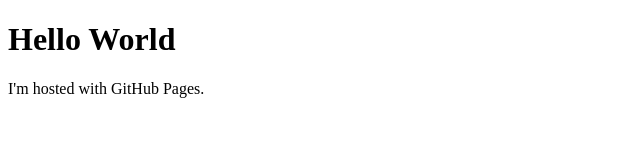
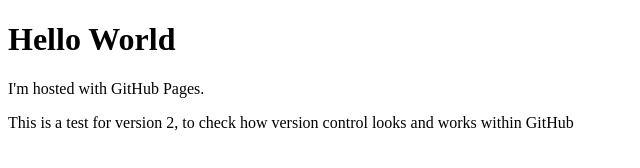
Before and after one commit to marcc1875/Web-Programming, a plain HTML site: page index.html in a window 1280 px wide. Shown: the whole page, without its empty margins (0-640 px from the left). Drawn offline with Linux system fonts and the light colour scheme.

Commit message:
Version 2 - index.html

```diff
--- a/index.html
+++ b/index.html
@@ -3,5 +3,8 @@
 <body>
 <h1>Hello World</h1>
 <p>I'm hosted with GitHub Pages.</p>
+
+<p> This is a test for version 2, to check how version control looks and works within GitHub</p>
+
 </body>
 </html>
```
